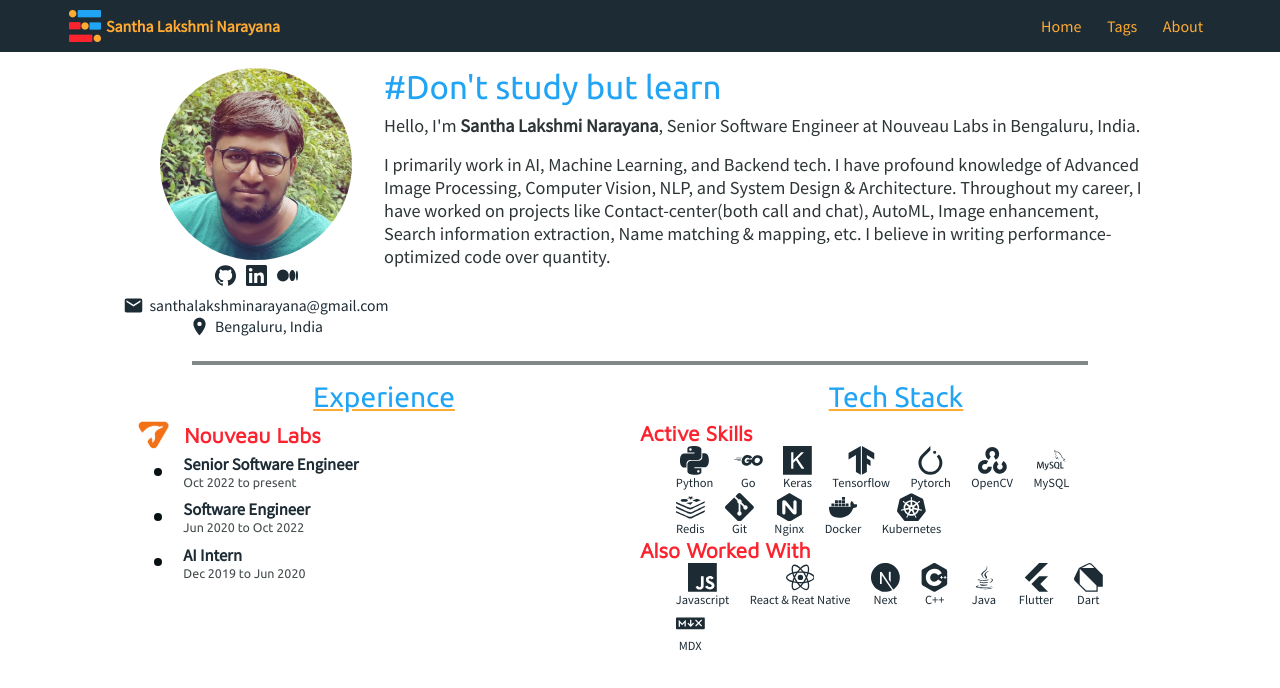
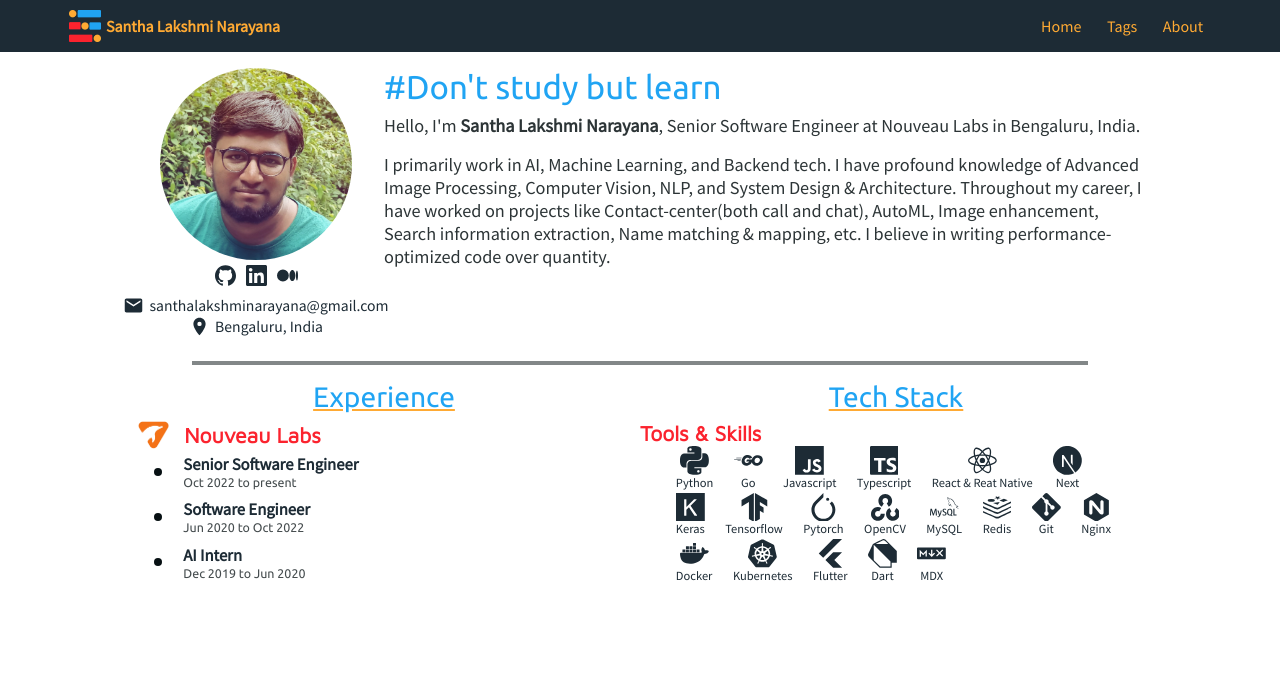
Before and after one commit to santhalakshminarayana/santhalakshminarayana.github.io, a Next.js app: page /about in a window 1280 px wide. Shown: the top 688 px of the page. Built offline with nearby package versions, Linux system fonts and the light colour scheme.

Commit message:
change tech stack

```diff
--- a/pages/about.js
+++ b/pages/about.js
@@ -5,9 +5,9 @@ import Footer from "../components/Footer.js";
 
 import {
   SiGo,
-  SiCplusplus,
   SiPython,
   SiJavascript,
+  SiTypescript,
   SiKeras,
   SiTensorflow,
   SiPytorch,
@@ -24,7 +24,6 @@ import {
   SiDart,
   SiMdx,
 } from "react-icons/si";
-import { DiJava } from "react-icons/di";
 import { MdEmail, MdLocationOn } from "react-icons/md";
 
 const c1 = "#071013",
@@ -518,7 +517,7 @@ export default function About_Page(props) {
           <div className="portfolio-section-container">
             <p className="portfolio-section-heading">Tech Stack</p>
 
-            <p className="tech-stack-group-heading">Active Skills</p>
+            <p className="tech-stack-group-heading">Tools & Skills</p>
             <div className="tech-stack-group">
               <div className="tech-stack-division">
                 <SiPython className="tech-stack-icon" />
@@ -528,6 +527,26 @@ export default function About_Page(props) {
               <div className="tech-stack-division">
                 <SiGo className="tech-stack-icon" />
                 <p className="tech-stack-name">Go</p>
+              </div>
+
+              <div className="tech-stack-division">
+                <SiJavascript className="tech-stack-icon" />
+                <p className="tech-stack-name">Javascript</p>
+              </div>
+
+              <div className="tech-stack-division">
+                <SiTypescript className="tech-stack-icon" />
+                <p className="tech-stack-name">Typescript</p>
+              </div>
+
+              <div className="tech-stack-division">
+                <SiReact className="tech-stack-icon" />
+                <p className="tech-stack-name">React & Reat Native</p>
+              </div>
+
+              <div className="tech-stack-division">
+                <SiNextdotjs className="tech-stack-icon" />
+                <p className="tech-stack-name">Next</p>
               </div>
 
               <div className="tech-stack-division">
@@ -579,34 +598,6 @@ export default function About_Page(props) {
                 <SiKubernetes className="tech-stack-icon" />
                 <p className="tech-stack-name">Kubernetes</p>
               </div>
-            </div>
-
-            <p className="tech-stack-group-heading">Also Worked With</p>
-            <div className="tech-stack-group">
-              <div className="tech-stack-division">
-                <SiJavascript className="tech-stack-icon" />
-                <p className="tech-stack-name">Javascript</p>
-              </div>
-
-              <div className="tech-stack-division">
-                <SiReact className="tech-stack-icon" />
-                <p className="tech-stack-name">React & Reat Native</p>
-              </div>
-
-              <div className="tech-stack-division">
-                <SiNextdotjs className="tech-stack-icon" />
-                <p className="tech-stack-name">Next</p>
-              </div>
-
-              <div className="tech-stack-division">
-                <SiCplusplus className="tech-stack-icon" />
-                <p className="tech-stack-name">C++</p>
-              </div>
-
-              <div className="tech-stack-division">
-                <DiJava className="tech-stack-icon" />
-                <p className="tech-stack-name">Java</p>
-              </div>
 
               <div className="tech-stack-division">
                 <SiFlutter className="tech-stack-icon" />
```
Also changed, not shown: 1 other file (tests, documents, lock files or other folders).
